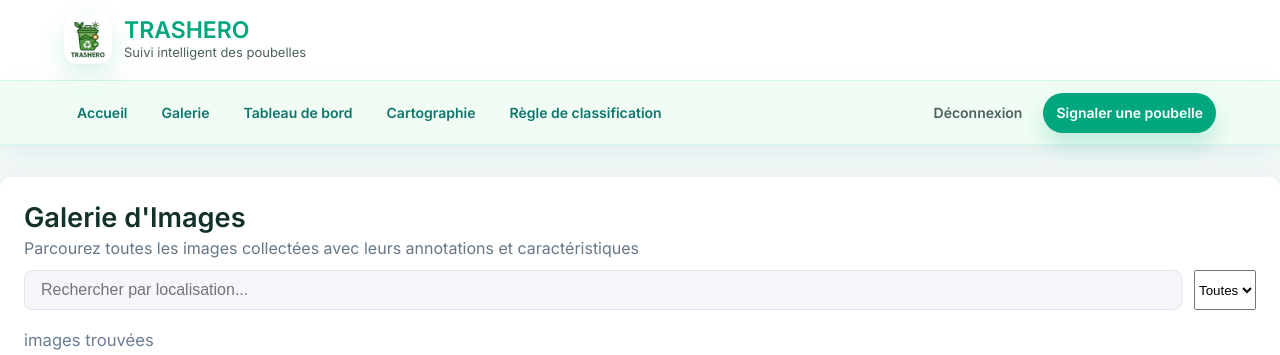
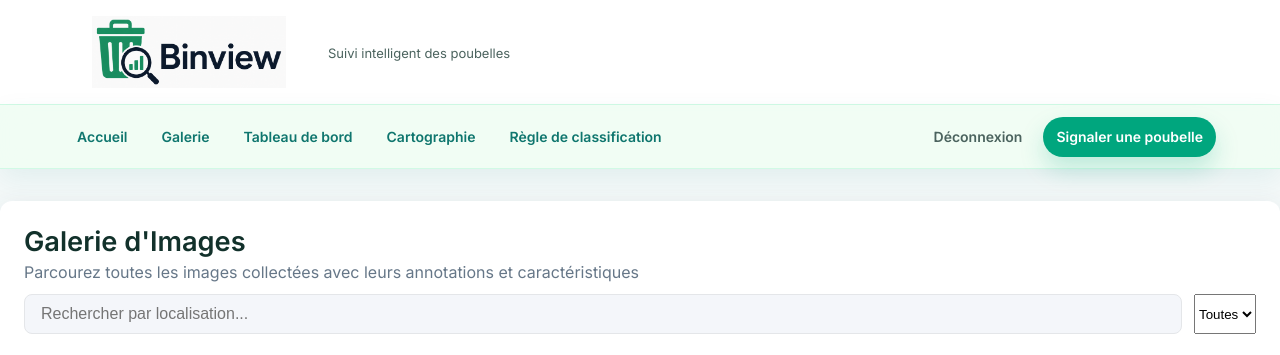
Before and after one commit to kayido/wdp, a Django app: page /galerie/ in a window 1280 px wide. Shown: the top 355 px of the page. Run offline with Django 5.2, Linux system fonts and the light colour scheme; a user stored in the database is signed in; data comes from the database, SQL or seed files in the repository; some libraries are stand-ins or nearby versions.

Commit message:
Update branding to Binview

```diff
--- a/accounts/templates/accounts/login.html
+++ b/accounts/templates/accounts/login.html
@@ -4,7 +4,7 @@
 <head>
     <meta charset="UTF-8">
     <meta name="viewport" content="width=device-width, initial-scale=1.0">
-    <title>Connexion admin - TRASHERO</title>
+    <title>Connexion admin - Binview</title>
     <link rel="stylesheet" href="{% static 'analyse/navbar.css' %}">
     <link rel="stylesheet" href="{% static 'analyse/login.css' %}">
 </head>
--- a/accounts/templates/accounts/register.html
+++ b/accounts/templates/accounts/register.html
@@ -4,7 +4,7 @@
 <head>
     <meta charset="UTF-8">
     <meta name="viewport" content="width=device-width, initial-scale=1.0">
-    <title>Inscription désactivée - TRASHERO</title>
+    <title>Inscription désactivée - Binview</title>
     <link rel="stylesheet" href="{% static 'analyse/navbar.css' %}">
     <link rel="stylesheet" href="{% static 'analyse/login.css' %}">
 </head>
--- a/analyse/static/analyse/galerie.css
+++ b/analyse/static/analyse/galerie.css
@@ -306,7 +306,7 @@
 
 .pagination .current {
     font-weight: bold;
-    background-color: #2da873; /* vert Trashero */
+    background-color: #2da873; /* vert Binview */
     color: white;
     border-color: #2da873;
 }
--- a/analyse/static/analyse/navbar.css
+++ b/analyse/static/analyse/navbar.css
@@ -31,28 +31,23 @@
     width: fit-content;
     display: flex;
     align-items: center;
-    gap: 12px;
+    gap: 14px;
     color: inherit;
     text-decoration: none;
 }
 
 .brand-link img {
-    width: 48px;
-    height: 48px;
+    width: clamp(170px, 22vw, 250px);
+    height: 72px;
     object-fit: contain;
-    border-radius: 14px;
-    box-shadow: 0 10px 24px rgba(0, 166, 126, 0.16);
+    border-radius: 0;
+    box-shadow: none;
 }
 
 .brand-link span {
     display: grid;
-    gap: 3px;
-}
-
-.brand-link strong {
-    color: var(--primary-color);
-    font-size: 23px;
-    line-height: 1;
+    gap: 2px;
+    padding-top: 4px;
 }
 
 .brand-link small {
@@ -150,12 +145,8 @@
     }
 
     .brand-link img {
-        width: 42px;
-        height: 42px;
-    }
-
-    .brand-link strong {
-        font-size: 20px;
+        width: 154px;
+        height: 56px;
     }
 
     .brand-link small {
--- a/analyse/templates/acceuil.html
+++ b/analyse/templates/acceuil.html
@@ -4,7 +4,7 @@
 <head>
     <meta charset="UTF-8">
     <meta name="viewport" content="width=device-width, initial-scale=1.0">
-    <title>TRASHERO - Accueil</title>
+    <title>Binview - Accueil</title>
     <link rel="stylesheet" href="{% static 'analyse/acceuil.css' %}">
     <link rel="stylesheet" href="{% static 'analyse/navbar.css' %}">
 </head>
@@ -16,7 +16,7 @@
     <div class="hero-content">
         <p class="hero-kicker">Civic-tech environnementale</p>
         <h1 class="hero-title">Signaler mieux, agir plus vite.</h1>
-        <p class="hero-subtitle">TRASHERO aide les citoyens à transmettre des signalements localisés, vérifiés ensuite par les administrateurs pour prioriser les interventions.</p>
+        <p class="hero-subtitle">Binview aide les citoyens à transmettre des signalements localisés, vérifiés ensuite par les administrateurs pour prioriser les interventions.</p>
         <div class="hero-actions">
             <a href="/upload" class="cta-button">Signaler une poubelle</a>
             {% if request.user.is_staff %}
--- a/analyse/templates/components/navbar.html
+++ b/analyse/templates/components/navbar.html
@@ -1,10 +1,9 @@
 {% load static %}
 
 <header class="site-header">
-  <a href="/" class="brand-link" aria-label="Retour à l'accueil TRASHERO">
-    <img src="{% static 'images/logo.png' %}" alt="Logo Trashero">
+  <a href="/" class="brand-link" aria-label="Retour à l'accueil Binview">
+    <img class="brand-logo" src="{% static 'images/binview-logo.png' %}" alt="Binview">
     <span>
-      <strong>TRASHERO</strong>
       <small>Suivi intelligent des poubelles</small>
     </span>
   </a>
--- a/analyse/templates/index.html
+++ b/analyse/templates/index.html
@@ -4,7 +4,7 @@
 <head>
   <meta charset="UTF-8">
   <meta name="viewport" content="width=device-width, initial-scale=1.0">
-  <title>Signaler une poubelle - TRASHERO</title>
+  <title>Signaler une poubelle - Binview</title>
   <link rel="stylesheet" href="{% static 'analyse/index.css' %}">
   <link rel="stylesheet" href="{% static 'analyse/navbar.css' %}">
 </head>
--- a/analyse/templates/parametres.html
+++ b/analyse/templates/parametres.html
@@ -4,7 +4,7 @@
 <head>
     <meta charset="UTF-8">
     <meta name="viewport" content="width=device-width, initial-scale=1.0">
-    <title>TRASHERO - Paramètres</title>
+    <title>Binview - Paramètres</title>
     <link rel="stylesheet" href="{% static 'analyse/parametres.css' %}">
     <link rel="stylesheet" href="{% static 'analyse/navbar.css' %}">
     <link href="https://fonts.googleapis.com/css2?family=Inter:wght@400;500;600&display=swap" rel="stylesheet">
```
Also changed, not shown: analyse/static/images/binview-logo.png (added).
